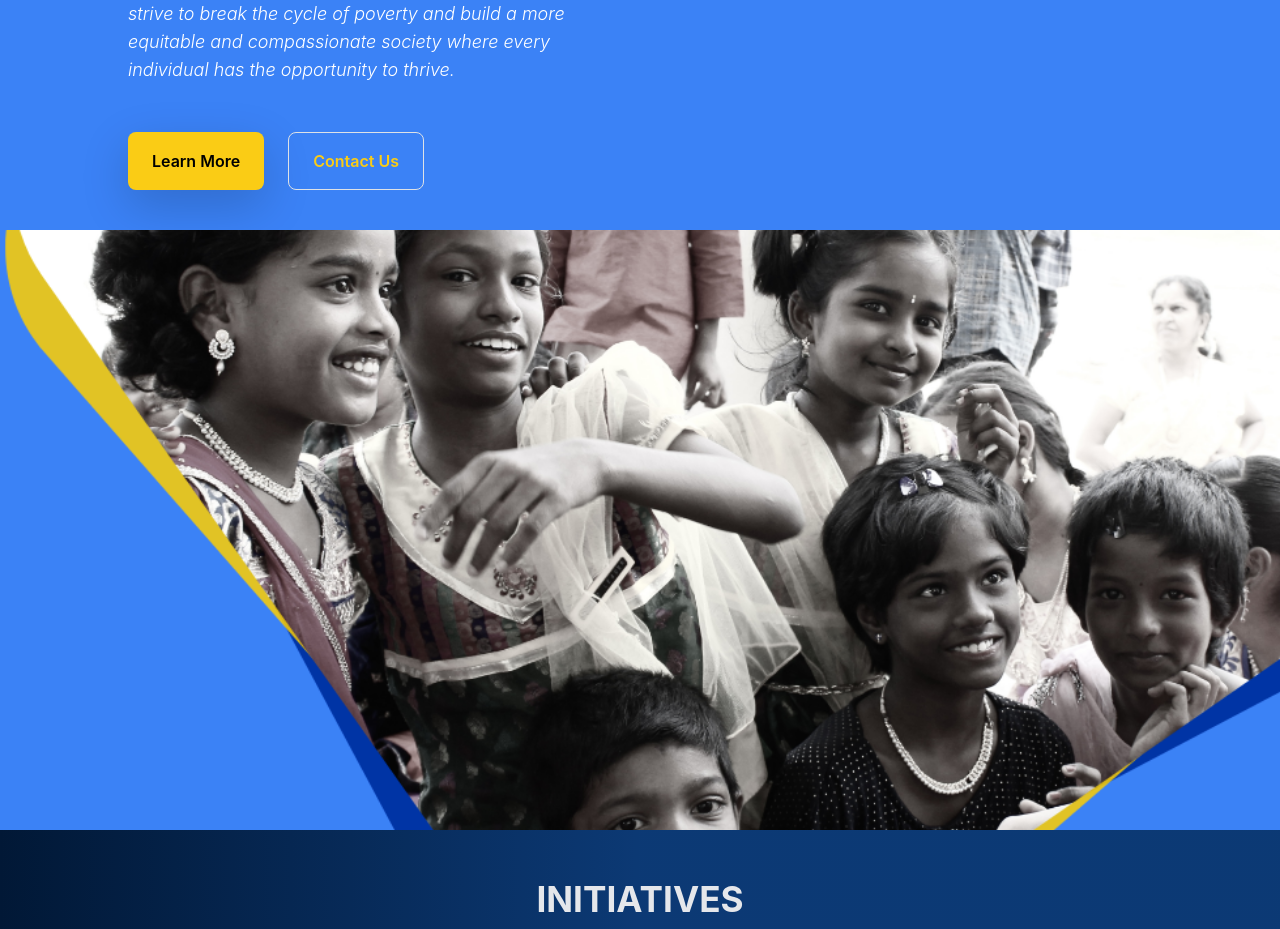
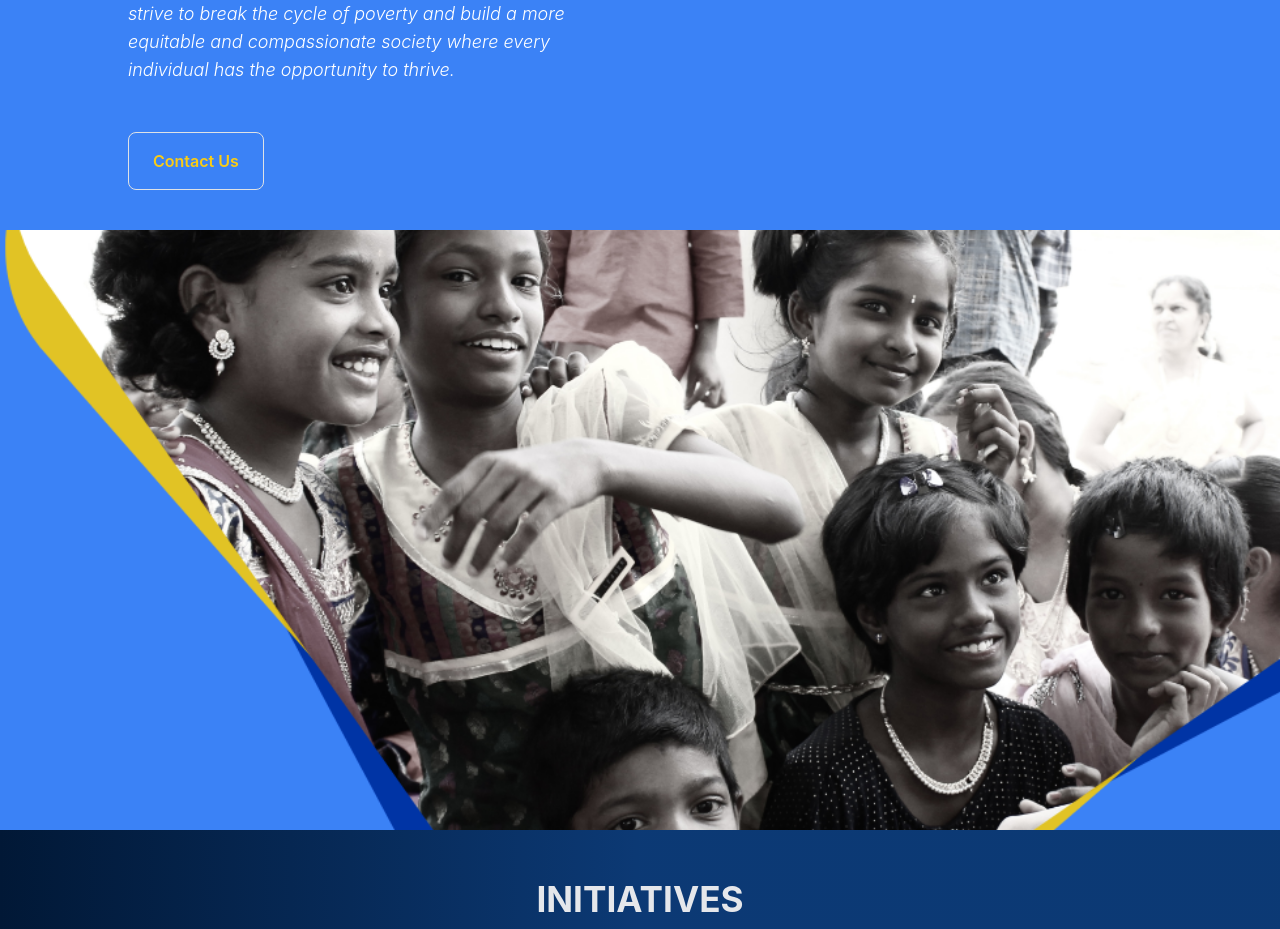
Before and after one commit to asadura/Humaira-BF, a React (Vite) app: page / in a window 1280 px wide. Shown: the part 1140-2069 px from the top of the page. Built offline with nearby package versions, Linux system fonts and the light colour scheme; no server answers.

Commit message:
Update Landing.jsx

```diff
--- a/src/components/Landing.jsx
+++ b/src/components/Landing.jsx
@@ -35,12 +35,7 @@ export default function Landing() {
 
           {/* Buttons */}
           <div className="flex gap-4 pt-4">
-            <button
-              onClick={() => navigate("/about")}
-              className="px-6 py-3 bg-yellow-400 text-black font-semibold rounded-lg shadow-lg hover:bg-yellow-500 hover:scale-105 transition-transform duration-300"
-            >
-              Learn More
-            </button>
+
             <button
               onClick={() => navigate("/contact")}
               className="px-6 py-3 border border-yellow-400 text-yellow-400 font-semibold rounded-lg hover:bg-yellow-400 hover:text-black transition duration-300"
```
